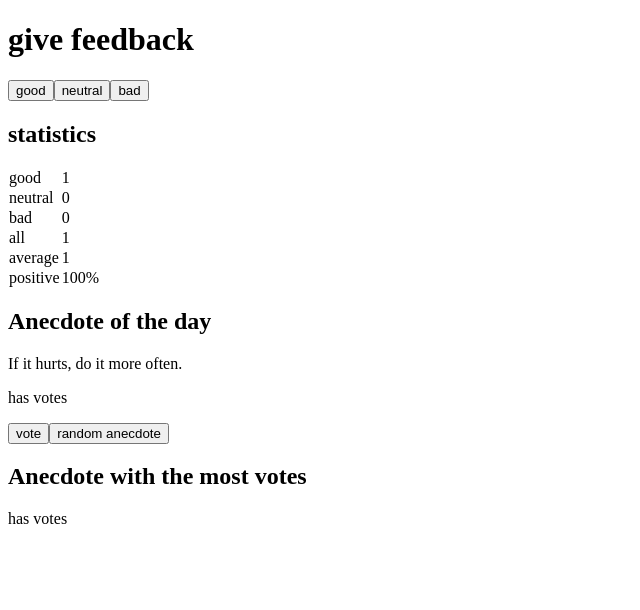
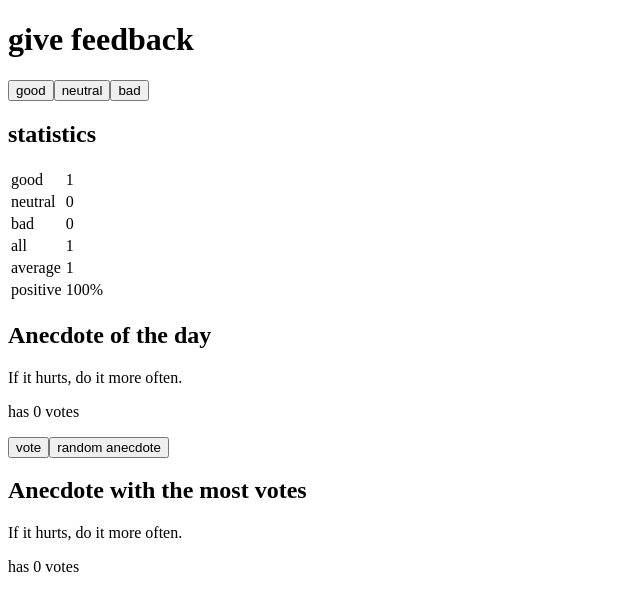
Before and after one commit to rajuruoho/fullstack-open, a React (Create React App) app in the folder part1/: page / in a window 1280 px wide. Both pictures are taken after a click on the button "good". Shown: the top 610 px of the page, without its empty margins (0-640 px from the left). Built offline with nearby package versions, Linux system fonts and the light colour scheme.

Commit message:
1.14 which works properly

```diff
--- a/part1/src/App.js
+++ b/part1/src/App.js
@@ -35,12 +35,16 @@ const Statistics = (props) => {
     return (
       <div>
           <h2>statistics</h2>
+          <table>
+	    <tbody>
               <StatisticLine text={"good"} value={props.good} />
               <StatisticLine text={"neutral"} value={props.neutral} />
               <StatisticLine text={"bad"} value={props.bad} />
               <StatisticLine text={"all"} value={getTotal()} />
               <StatisticLine text={"average"} value={getAverage()} />
               <StatisticLine text={"positive"} value={getPercentage()} />
+            </tbody>
+          </table>
       </div>
     )
   }
@@ -70,7 +74,7 @@ const App = () => {
     'Programming without an extremely heavy use of console.log is same as if a doctor would refuse to use x-rays or blood tests when dianosing patients.'
   ]
 
-  const [points, setPoints] = useState([])
+  const [points, setPoints] = useState(new Uint8Array(anecdotes.length))
 
   const handleGoodClick = () => {
     setGood(good + 1)
@@ -88,30 +92,31 @@ const App = () => {
     setAnecdote(Math.floor(Math.random() * (anecdotes.length)))
   }
 
-  const getAnecdoteVotes = (props) => {
-    return points[props.id]
+  const getAnecdoteVotes = (id) => {
+    return points[id]
   }
 
   const getMostVotedAnecdoteID = () => {
+/*
     let mostVotedID = 0
 
     for (let i = 0 ; i<anecdotes.length ; i++) {
       if (points[mostVotedID] < points[i]) mostVotedID = i
     }
-
+    return mostVotedID
+*/
+    return points.indexOf(Math.max(...points))
   }
 
   const handleVoteAnecdote = () => {
-    if (!(points)) {
-      const copy = new Uint8Array(anecdotes.length)
-      //const copy = [0, 0, 0, 0, 0, 0, 0]
-      copy[selectedAnecdote] += 1
-    }
-
     const copy = [...points]
     copy[selectedAnecdote] += 1
 
     setPoints(copy)
+  }
+
+  const HasVotes = (props) => {
+    return <p>has {props.votes} votes </p>
   }
 
   return (
@@ -123,12 +128,12 @@ const App = () => {
         <Statistics good={good} neutral={neutral} bad={bad} />
         <h2>Anecdote of the day</h2>
 	<p>{anecdotes[selectedAnecdote]}</p>
-        <p>has {getAnecdoteVotes(selectedAnecdote)} votes </p>
+        <HasVotes votes={getAnecdoteVotes(selectedAnecdote)} />
         <Button handleClick={() => handleVoteAnecdote()} text="vote" />
         <Button handleClick={() => handleRandomAnecdote()} text="random anecdote" />
         <h2>Anecdote with the most votes</h2>
         <p>{anecdotes[getMostVotedAnecdoteID()]} </p>
-        <p>has {getAnecdoteVotes(getMostVotedAnecdoteID)} votes </p>
+        <HasVotes votes={getAnecdoteVotes(getMostVotedAnecdoteID())} />
     </div>
   )
 }
```
Lines whose indentation alone changed are shown as unchanged.
